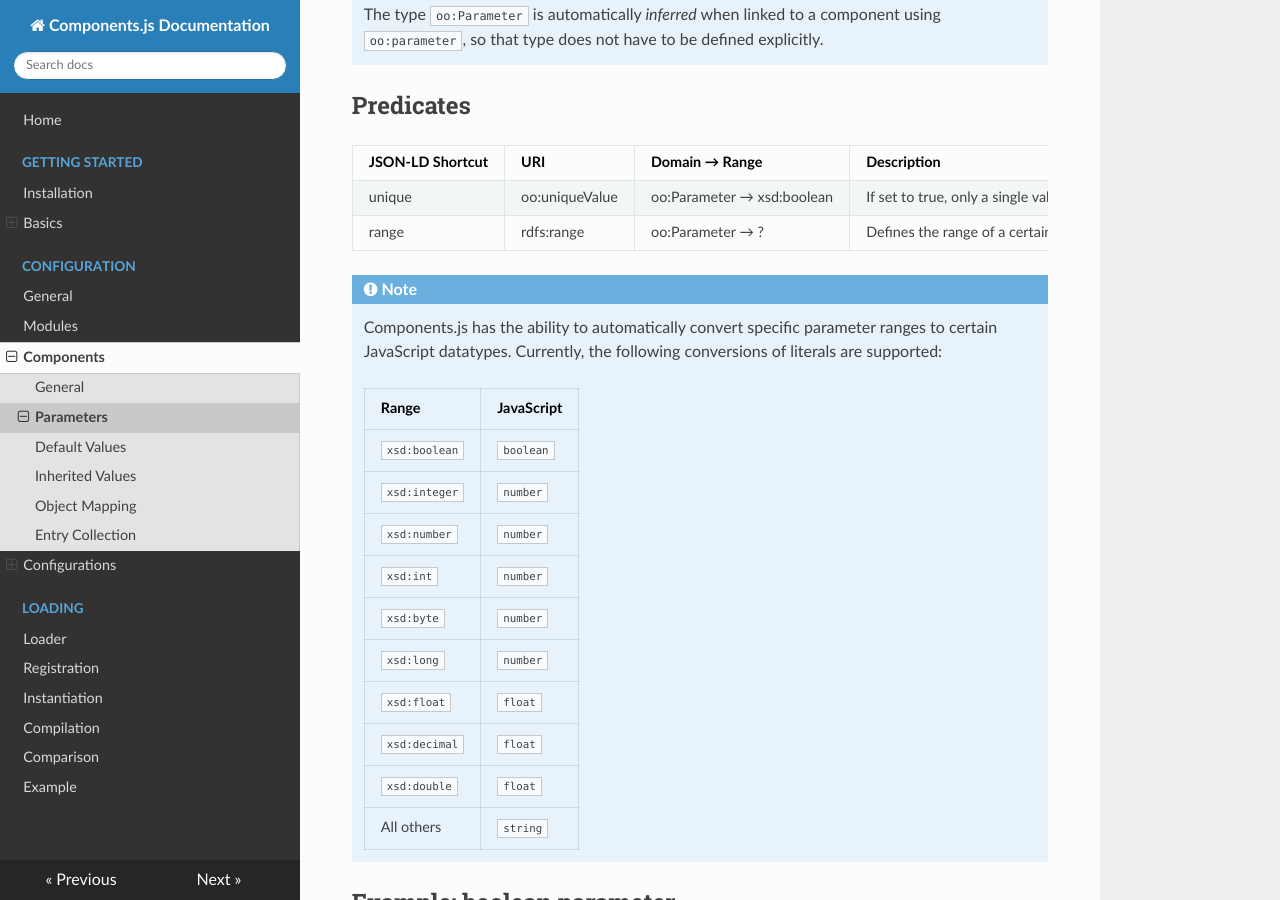
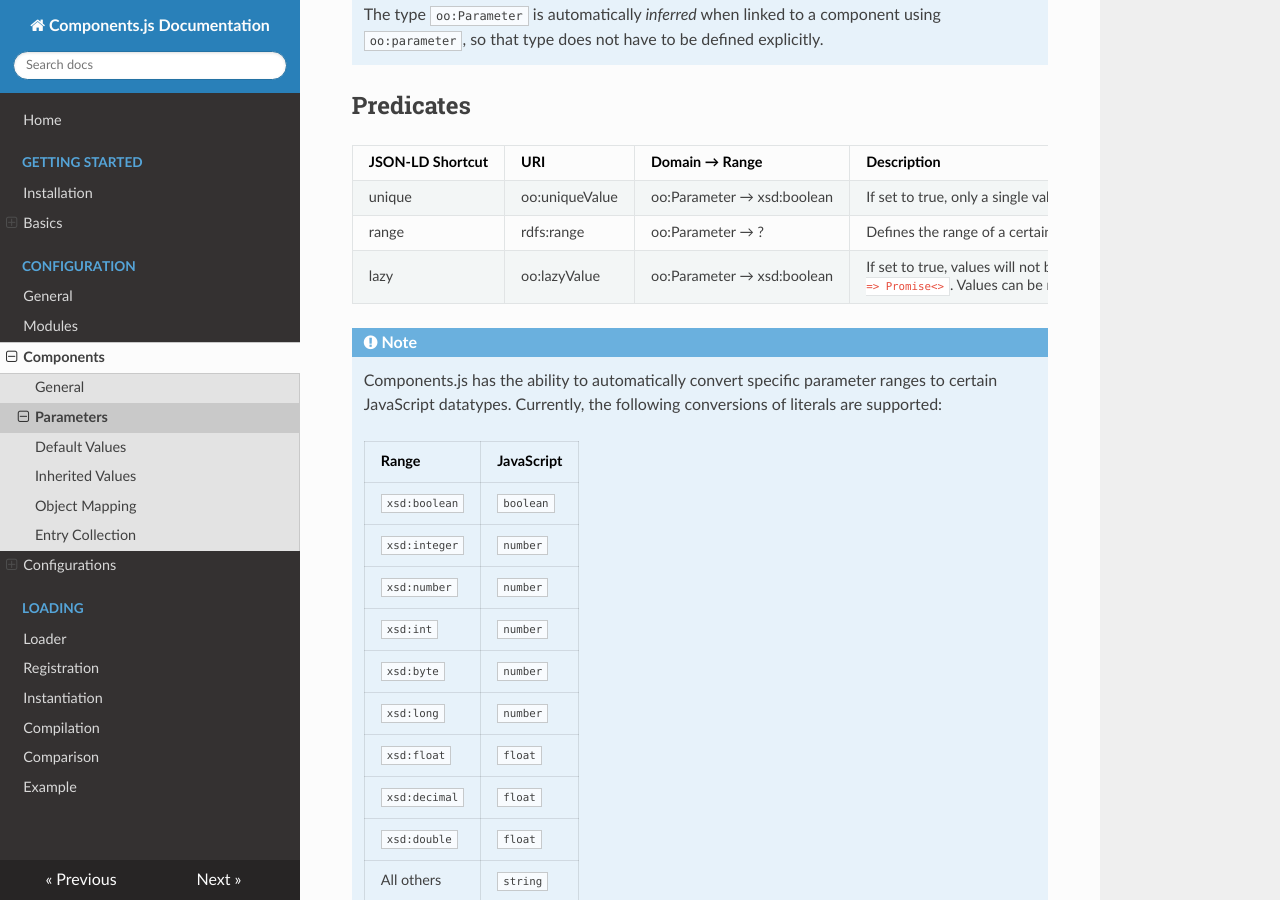
Before and after one commit to LinkedSoftwareDependencies/Documentation-Components.js, an MkDocs documentation site: the page built from docs/configuration/components/parameters.md, in a window 1280 px wide and 900 px high, scrolled down 336 px. Built offline with MkDocs 1.6.1, drawn with Linux system fonts in a browser that asks for light colours; nearby versions of some CDN libraries; old or Windows-style settings are respelled for this version of MkDocs.

Commit message:
Add lazy parameter information

```diff
--- a/docs/configuration/components/parameters.md
+++ b/docs/configuration/components/parameters.md
@@ -15,6 +15,7 @@ Parameters define what kind of values can be used to instantiate a component wit
 | -------------------- | ----------------------- | ----------------------------------------------- | ----------- |
 | unique               | oo:uniqueValue          | oo:Parameter     → xsd:boolean                  | If set to true, only a single value for the given parameter in a component instance can be set. Default is false. |
 | range                | rdfs:range              | oo:Parameter     → ?                            | Defines the range of a certain parameter, such as `xsd:boolean` or `xsd:string`. |
+| lazy                 | oo:lazyValue          | oo:Parameter     → xsd:boolean                    | If set to true, values will not be passed directly, instead they will be passed lazily by being wrapped inside a `() => Promise<>`. Values can be retrieved by calling `await value()`. Default is false. |
 
 !!! note
     Components.js has the ability to automatically convert specific parameter ranges to certain JavaScript datatypes.
```
